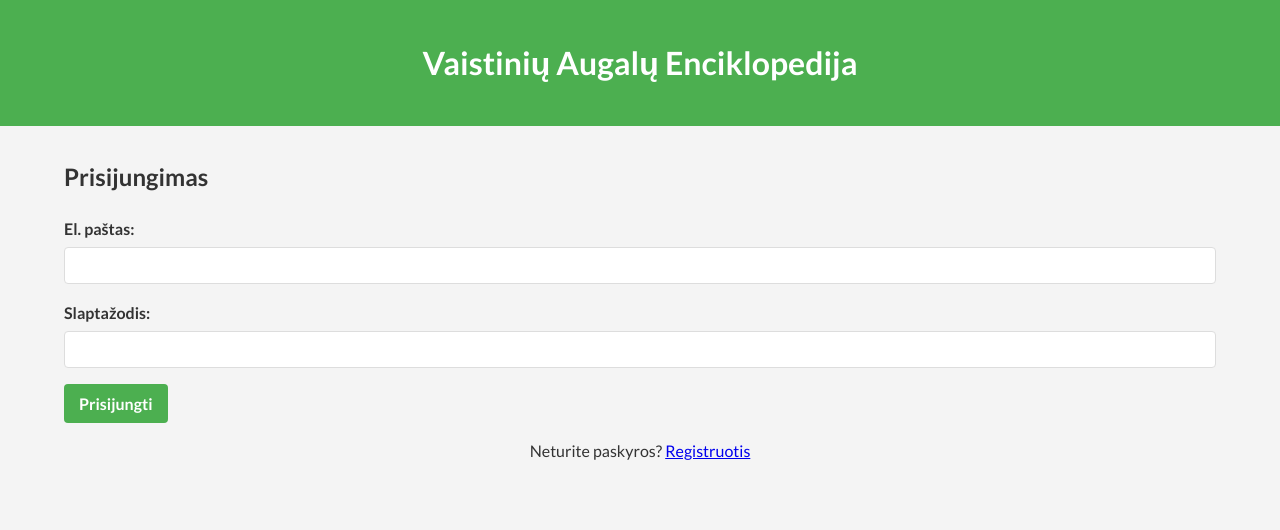
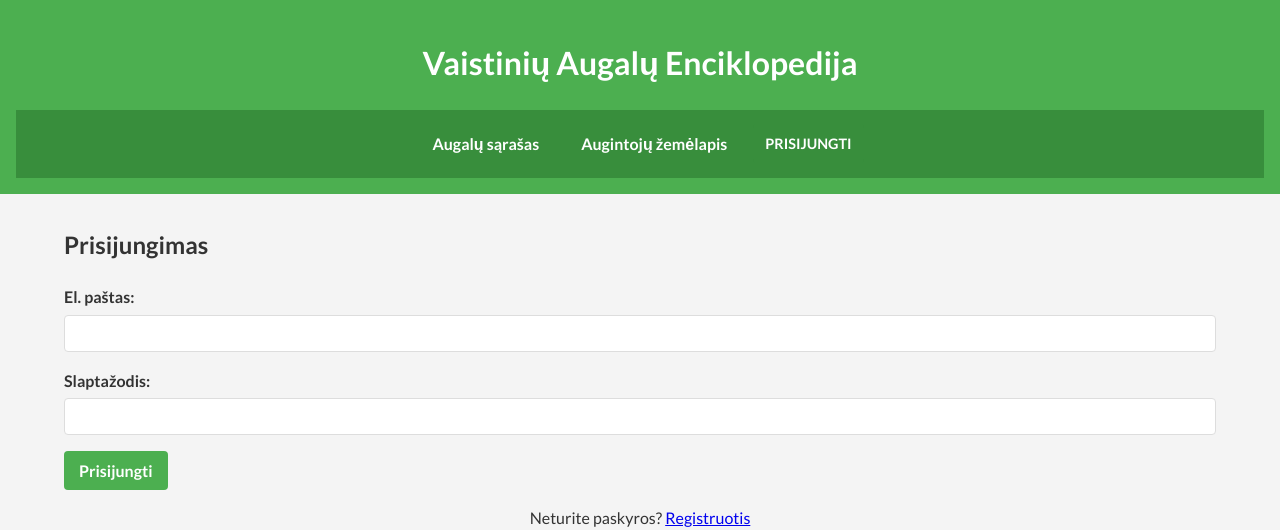
Before and after one commit to DawnlightForest/zolynelis, a PHP site: page /login.html in a window 1280 px wide. Shown: the top 530 px of the page. Run offline with PHP 8.4, Linux system fonts and the light colour scheme.

Commit message:
Improved buttons, login/logout functionality, and styling
Updated buttons and their behavior (login, logout, admin panel).
Enhanced overall website styling and user interface functionality to improve clarity and user experience.

```diff
--- a/admin.html
+++ b/admin.html
@@ -6,14 +6,14 @@
     <title>Administratoriaus Panelė</title>
     <link rel="stylesheet" href="style.css">
     <script src="admin.js" defer></script>
+    <script src="global.js" defer></script> </head>
 </head>
 <body>
 
     <header>
         <h1>Administratoriaus Panelė</h1>
-        <nav>
+        <nav id="main-nav">
             <a href="index.html">Grįžti į svetainę</a>
-            <a href="#" id="admin-logout-link">Atsijungti</a>
         </nav>
     </header>
 
--- a/api/api/logout.php
+++ b/api/logout.php
@@ -6,7 +6,7 @@ session_start();
 session_unset();
 session_destroy();
 
-// Grąžiname sėkmės pranešimą (nors Frontend jo nelauks)
+// Grąžiname sėkmės pranešimą
 header('Content-Type: application/json');
 echo json_encode(['success' => true]);
 ?>
--- a/api/product_links_api.php
+++ b/api/product_links_api.php
@@ -2,8 +2,8 @@
 // Failas: api/product_links_api.php (ŠVARI VERSIJA)
 
 // Įjungiame klaidų rodymą
-ini_set('display_errors', 1);
-error_reporting(E_ALL);
+// ini_set('display_errors', 1);
+// error_reporting(E_ALL);
 
 require_once '../db_config.php';
 session_start();
--- /dev/null
+++ b/global.js
@@ -0,0 +1,61 @@
+// Failas: global.js
+
+document.addEventListener('DOMContentLoaded', () => {
+
+    // Surandame navigacijos juostą pagal ID
+    const nav = document.getElementById('main-nav');
+    if (!nav) return; // Jei nerandame nav, nieko nedarome
+
+    // Kreipiamės į API, kad patikrintume, kas prisijungęs
+    fetch('api/check_auth.php')
+        .then(response => response.json())
+        .then(auth => {
+            if (auth.logged_in) {
+                // Vartotojas yra prisijungęs!
+
+                let panelLink = '';
+                if (auth.role === 'admin') {
+                    // Sukuriame nuorodą į Admin panelę
+                    panelLink = '<a href="admin.html" class="nav-button admin">ADMINO PANELĖ</a>';
+                } else if (auth.role === 'grower') {
+                    // Sukuriame nuorodą į Augintojo portalą
+                    panelLink = '<a href="portal.html" class="nav-button grower">MANO PORTALAS</a>';
+                }
+
+                // Pridedame naują nuorodą į navigacijos pabaigą
+                nav.innerHTML += panelLink;
+
+                // Taip pat galime pridėti "Atsijungti" nuorodą
+                nav.innerHTML += '<a href="#" id="global-logout-link" class="nav-button logout">Atsijungti</a>';
+
+                // Pridedame funkcionalumą atsijungimo mygtukui
+                const logoutLink = document.getElementById('global-logout-link');
+                if (logoutLink) {
+                    logoutLink.addEventListener('click', (e) => {
+                        e.preventDefault();
+
+                        fetch('api/logout.php')
+                            .then(response => response.json()) // Priverčiame palaukti serverio atsakymo
+                            .then(data => {
+                                // Tik kai serveris patvirtina, kad sesija sunaikinta,
+                                // perkrauname puslapį.
+                                window.location.href = 'index.html';
+                            })
+                            .catch(error => {
+                                console.error('Klaida atsijungiant:', error);
+                                // Net jei įvyko klaida, vis tiek bandome perkrauti
+                                window.location.href = 'index.html';
+                            });
+                    });
+                }
+            } else {
+                // PRIDĖKITE ŠĮ BLOKĄ:
+                // Vartotojas NĖRA prisijungęs
+                nav.innerHTML += '<a href="login.html" class="nav-button login">Prisijungti</a>';
+            }
+            // Jei vartotojas neprisijungęs (auth.logged_in === false), nieko nedarome.
+        })
+        .catch(error => {
+            console.error("Autentifikacijos patikros klaida:", error);
+        });
+});
--- a/grower_profile.html
+++ b/grower_profile.html
@@ -6,12 +6,13 @@
     <title>Augintojo Profilis</title>
     <link rel="stylesheet" href="style.css">
     <script src="grower_profile.js" defer></script>
+    <script src="global.js" defer></script>
 </head>
 <body>
 
     <header>
         <h1>Vaistinių Augalų Enciklopedija</h1>
-        <nav>
+        <nav id="main-nav">
             <a href="index.html">Augalų sąrašas</a>
             <a href="map.html">Augintojų žemėlapis</a>
         </nav>
--- a/index.html
+++ b/index.html
@@ -6,12 +6,13 @@
         <title>Vaistinių Augalų Enciklopedija</title>
         <link rel="stylesheet" href="style.css">
         <script src="app.js" defer></script>
+        <script src="global.js" defer></script> </head>
     </head>
     <body>
 
         <header>
             <h1>Vaistinių Augalų Enciklopedija</h1>
-            <nav>
+            <nav id="main-nav">
                 <a href="index.html">Augalų sąrašas</a>
                 <a href="map.html">Augalų žemėlapis</a>
             </nav>
--- a/login.html
+++ b/login.html
@@ -6,11 +6,16 @@
     <title>Augintojo prisijungimas</title>
     <link rel="stylesheet" href="style.css">
     <script src="login.js" defer></script>
+    <script src="global.js" defer></script>
     </head>
 <body>
 
     <header>
         <h1>Vaistinių Augalų Enciklopedija</h1>
+        <nav id="main-nav">
+            <a href="index.html">Augalų sąrašas</a>
+            <a href="map.html">Augintojų žemėlapis</a>
+        </nav>
     </header>
 
     <main>
--- a/map.html
+++ b/map.html
@@ -10,12 +10,13 @@
     <script src="https://unpkg.com/leaflet@1.9.4/dist/leaflet.js"></script>
 
     <script src="map.js" defer></script>
+    <script src="global.js" defer></script>
 </head>
 <body>
 
     <header>
         <h1>Vaistinių Augalų Enciklopedija</h1>
-        <nav>
+        <nav id="main-nav">
             <a href="index.html">Augalų sąrašas</a>
             <a href="map.html">Augalų žemėlapis</a>
         </nav>
--- a/plant.html
+++ b/plant.html
@@ -5,11 +5,16 @@
     <meta name="viewport" content="width=device-width, initial-scale=1.0">
     <title>Augalo informacija</title>
     <link rel="stylesheet" href="style.css">
+    <script src="global.js" defer></script>
 </head>
 <body>
 
     <header>
         <h1>Vaistinių Augalų Enciklopedija</h1>
+        <nav id="main-nav">
+            <a href="index.html">Augalų sąrašas</a>
+            <a href="map.html">Augintojų žemėlapis</a>
+        </nav>
     </header>
 
     <main>
--- a/portal.html
+++ b/portal.html
@@ -8,14 +8,14 @@
 
     <link rel="stylesheet" href="https://unpkg.com/leaflet@1.9.4/dist/leaflet.css" />
     <script src="https://unpkg.com/leaflet@1.9.4/dist/leaflet.js"></script>
+    <script src="global.js" defer></script>
     </head>
 <body>
 
     <header>
         <h1>Augintojo Portalas</h1>
-        <nav>
+        <nav id="main-nav">
             <a href="index.html">Vieša Enciklopedija</a>
-            <a href="#" id="logout-link">Atsijungti</a>
         </nav>
     </header>
 
--- a/register.html
+++ b/register.html
@@ -6,6 +6,7 @@
     <title>Augintojo registracija</title>
     <link rel="stylesheet" href="style.css">
     <script src="register.js" defer></script>
+    <script src="global.js" defer></script>
     <style>
         /* Laikinai */
         .auth-container {
@@ -63,6 +64,10 @@
 
         <header>
             <h1>Vaistinių Augalų Enciklopedija</h1>
+        <nav id="main-nav">
+            <a href="index.html">Augalų sąrašas</a>
+            <a href="map.html">Augintojų žemėlapis</a>
+        </nav>
         </header>
 
         <main>
--- a/style.css
+++ b/style.css
@@ -58,15 +58,26 @@ main {
 header nav {
     background-color: var(--primary-dark);
     padding: 0.5rem;
+    display: flex;
+    justify-content: center;
+    align-items: center;
+    flex-wrap: wrap;
 }
-header nav a:hover {
-    background-color: var(--primary-dark);
-}
+
+/* Bendras VISŲ nuorodų stilius navigacijoje */
 header nav a {
-    color: var(--card-bg);
+    color: white;
     padding: 0.5rem 1rem;
     text-decoration: none;
     font-weight: bold;
+    border-radius: 4px;
+    margin: 5px;
+    transition: background-color 0.2s ease;
+}
+
+/* Bendra užvedimo būsena (paprastoms nuorodoms) */
+header nav a:hover {
+    background-color: #2E7D32;
 }
 .form-group {
     margin-bottom: 1rem;
@@ -89,10 +100,11 @@ header nav a {
     box-sizing: border-box; /* Svarbu, kad padding neišstumtų elemento */
 }
 /* Bendras mygtuko stilius */
+/* Bendras mygtuko stilius (formoms ir pan.) */
 button,
 .button {
     background-color: var(--primary-color);
-    color: var(--card-bg);
+    color: white;
     padding: 10px 15px;
     border: none;
     border-radius: 4px;
@@ -100,18 +112,73 @@ button,
     font-size: 1rem;
     font-weight: bold;
     font-family: 'Lato', sans-serif;
+    transition: background-color 0.2s ease, opacity 0.2s ease;
 }
 button:hover,
 .button:hover {
     opacity: 0.9;
 }
+
 /* Specifinis stilius pavojingiems mygtukams (Trinti) */
 button.danger {
-    background-color: #dc3545; /* Raudona */
+    background-color: #dc3545; /* PATAISYTA: Raudona */
 }
+button.danger:hover {
+    background-color: #c9302c;
+}
+
 /* Specifinis stilius antriniams mygtukams (Atšaukti) */
 button.secondary {
     background-color: #aaa;
+}
+button.secondary:hover {
+    background-color: #888;
+}
+/* Bendras stilius naujiems mygtukams navigacijoje */
+.nav-button {
+    padding: 0.5rem 0.75rem; /* Pakeistas padding, kad būtų vienodesnis */
+    text-transform: uppercase; /* Padaro didžiąsias raides */
+    font-size: 0.9em;
+}
+
+/* Administratoriaus mygtukas (raudonas) */
+/* Papildomi stiliai spec. mygtukams navigacijoje */
+.nav-button {
+    padding: 0.5rem 0.75rem;
+    text-transform: uppercase;
+    font-size: 0.9em;
+}
+
+/* Administratoriaus mygtukas (raudonas) */
+.nav-button.admin {
+    background-color: #d9534f; /* PATAISYTA: Raudona */
+}
+.nav-button.admin:hover {
+    background-color: #c9302c !important;
+}
+
+/* Augintojo mygtukas (mėlynas) */
+.nav-button.grower {
+    background-color: #5bc0de; /* PATAISYTA: Žydra */
+}
+.nav-button.grower:hover {
+    background-color: #31b0d5 !important;
+}
+
+/* Atsijungimo mygtukas (pilkas) */
+.nav-button.logout {
+    background-color: #777; /* PATAISYTA: Pilka */
+}
+.nav-button.logout:hover {
+    background-color: #555 !important;
+}
+
+/* Prisijungimo mygtukas (žalias) */
+.nav-button.login {
+    background-color: var(--primary-dark);
+}
+.nav-button.login:hover {
+    background-color: #2E7D32 !important;
 }
 /* Visiems ekranams, kurie siauresni nei 768px */
 @media (max-width: 768px) {
```
Also changed, not shown: admin.js (+0 -9 lines), portal.js (+0 -8 lines).
